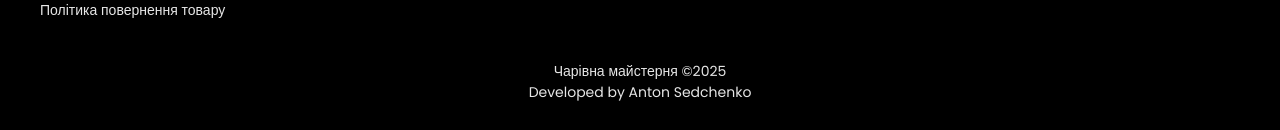
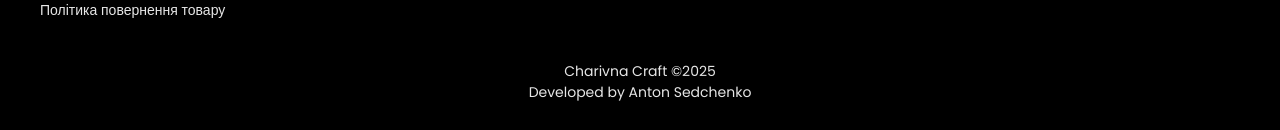
Before and after one commit to anton-sedchenko/online-store-project, a React (Vite) app in the folder client/: page / in a window 1280 px wide. Shown: the part 884-1014 px from the top of the page. Built offline with nearby package versions, Linux system fonts and the light colour scheme; no server answers.

Commit message:
fix: footer copyrights

```diff
--- a/client/src/components/Footer.jsx
+++ b/client/src/components/Footer.jsx
@@ -37,7 +37,7 @@ const Footer = () => {
                 </div>
                 <div className="footer__copyrights-container">
                     <div className="footer__column-copyrights">
-                        <p>Чарівна майстерня &copy;2025</p>
+                        <p>Charivna Craft &copy;2025</p>
                         <p>Developed by Anton Sedchenko</p>
                     </div>
                 </div>
```
